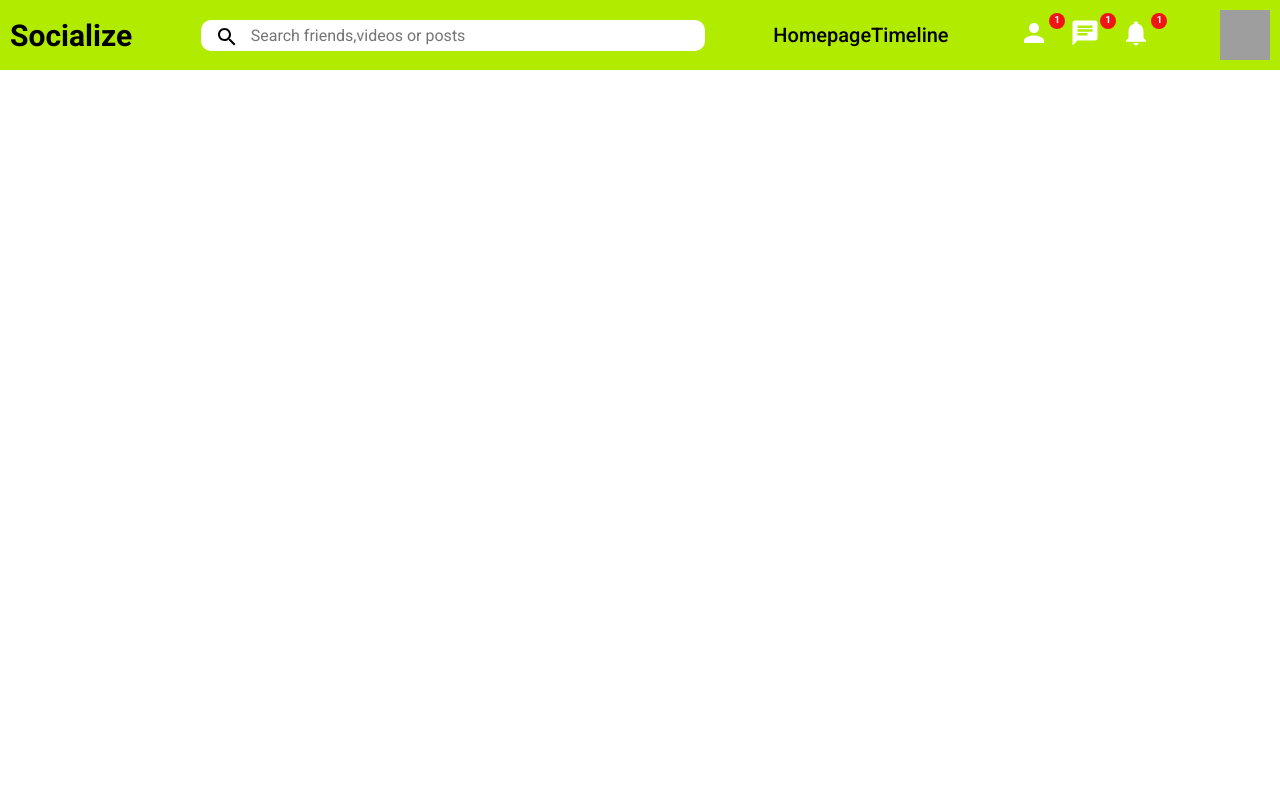
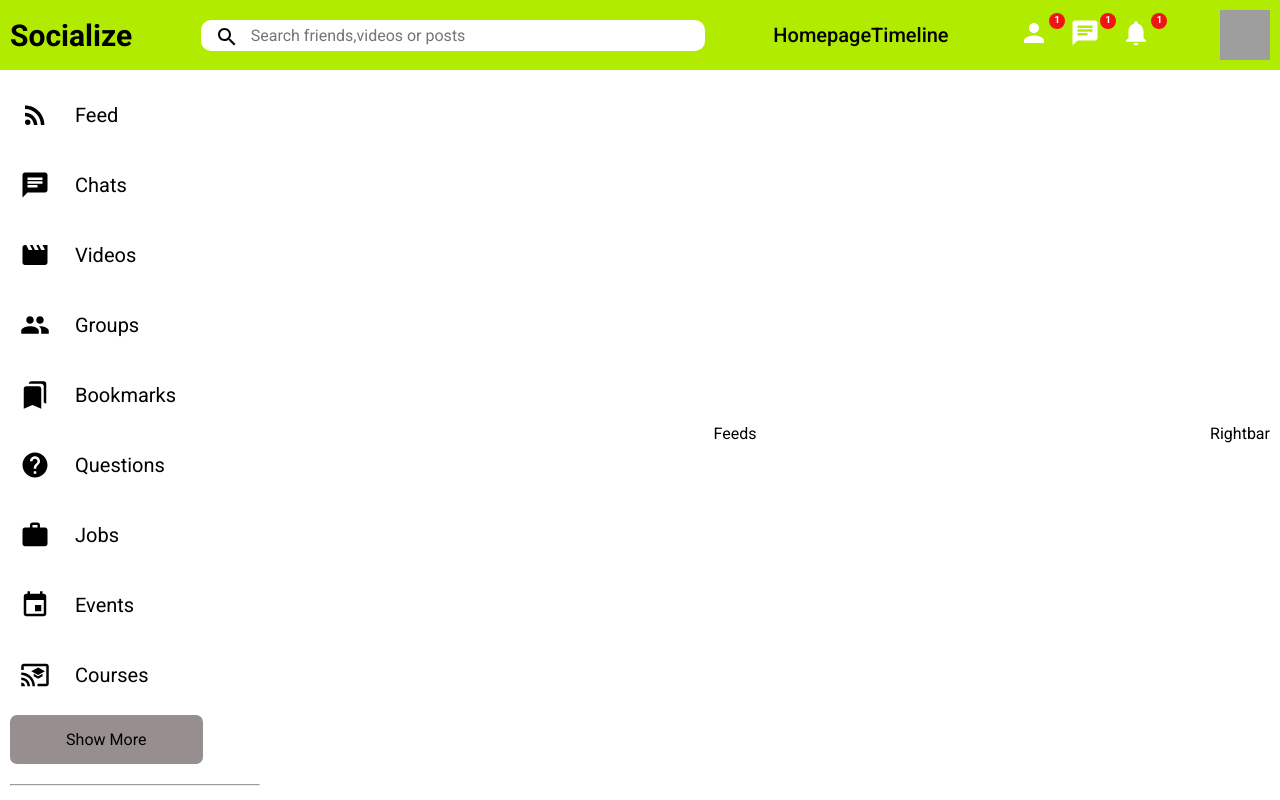
Before and after one commit to amitdasgupta/Social-Media-Application, a React (Create React App) app in the folder client/: page / in a window 1280 px wide. Built offline with nearby package versions, Linux system fonts and the light colour scheme; grey boxes are pictures that could not be loaded.

Commit message:
Added sidebar component

```diff
--- a/client/src/Pages/Feed/index.js
+++ b/client/src/Pages/Feed/index.js
@@ -0,0 +1,5 @@
+function Feed() {
+  return <div>Feeds</div>;
+}
+
+export default Feed;
--- a/client/src/Pages/Home/index.js
+++ b/client/src/Pages/Home/index.js
@@ -1,10 +1,19 @@
 import React from 'react';
 import TopBar from '../../components/Topbar/TopBar';
+import Feed from '../Feed';
+import Sidebar from '../Sidebar';
+import Rightbar from '../Rightbar';
+import styles from '../../stylesheets/pages/Home.module.scss';
 
 export default function Home() {
   return (
     <div>
       <TopBar />
+      <div className={styles.mainContent}>
+        <Sidebar />
+        <Feed />
+        <Rightbar />
+      </div>
     </div>
   );
 }
--- /dev/null
+++ b/client/src/Pages/Rightbar/index.js
@@ -0,0 +1,5 @@
+function Rightbar() {
+  return <div>Rightbar</div>;
+}
+
+export default Rightbar;
--- a/client/src/Pages/Sidebar/index.js
+++ b/client/src/Pages/Sidebar/index.js
@@ -0,0 +1,50 @@
+import styles from '../../stylesheets/pages/Sidebar.module.scss';
+import {
+  RssFeed,
+  Chat,
+  Movie,
+  Group,
+  Bookmarks,
+  Help,
+  Work,
+  Event,
+  CastForEducation,
+} from '@material-ui/icons';
+
+function Sidebar() {
+  const giveLeftIcons = () => {
+    const leftIcons = {
+      Feed: RssFeed,
+      Chats: Chat,
+      Videos: Movie,
+      Groups: Group,
+      Bookmarks: Bookmarks,
+      Questions: Help,
+      Jobs: Work,
+      Events: Event,
+      Courses: CastForEducation,
+    };
+    return Object.keys(leftIcons).map((iconName) => {
+      const IconSvg = leftIcons[iconName];
+      const jsx = (
+        <div className={styles.sideBarMainTopIcon} key={iconName}>
+          <IconSvg className={styles.icon} />
+          <div className={styles.sideBarMainTopIconName}>{iconName}</div>
+        </div>
+      );
+      return jsx;
+    });
+  };
+  return (
+    <div className={styles.sideBarMain}>
+      <div className={styles.sideBarMainTop}>
+        {giveLeftIcons()}
+        <div className={styles.showMore}>Show More</div>
+      </div>
+      <hr />
+      <div className={styles.sideBarMainBottom}></div>
+    </div>
+  );
+}
+
+export default Sidebar;
--- a/client/src/stylesheets/pages/Home.module.scss
+++ b/client/src/stylesheets/pages/Home.module.scss
@@ -0,0 +1,7 @@
+.mainContent {
+  padding: 10px;
+  display: flex;
+  flex-direction: row;
+  justify-content: space-between;
+  align-items: center;
+}
--- a/client/src/stylesheets/pages/Sidebar.module.scss
+++ b/client/src/stylesheets/pages/Sidebar.module.scss
@@ -0,0 +1,39 @@
+@import '../abstracts/variables';
+.sideBarMain {
+  width: 250px;
+  display: flex;
+  flex-direction: column;
+  justify-content: space-between;
+  .sideBarMainTop {
+    display: flex;
+    flex-direction: column;
+    justify-content: space-between;
+    .showMore {
+      text-align: center;
+      background: #978f8f;
+      padding: 15px;
+      border-radius: 7px;
+      margin-top: 5px;
+      width: 65%;
+    }
+    .sideBarMainTopIcon {
+      margin: 20px 10px;
+      display: flex;
+      flex-direction: row;
+      justify-content: flex-start;
+      align-items: center;
+      .sideBarMainTopIconName {
+        font-size: $heading_font_size2;
+      }
+      .icon {
+        font-size: $icons_size;
+        margin-right: 25px;
+      }
+    }
+  }
+  .sideBarMainBottom {
+  }
+  hr {
+    margin-top: 20px;
+  }
+}
```
Also changed, not shown: client/src/Pages/Righbar/index.js (deleted), client/src/Pages/Sidebar/config.js (added).
